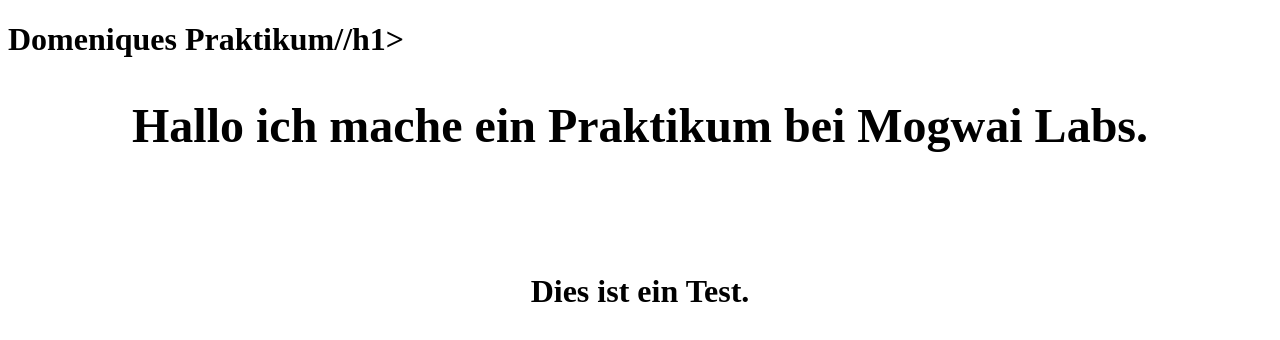
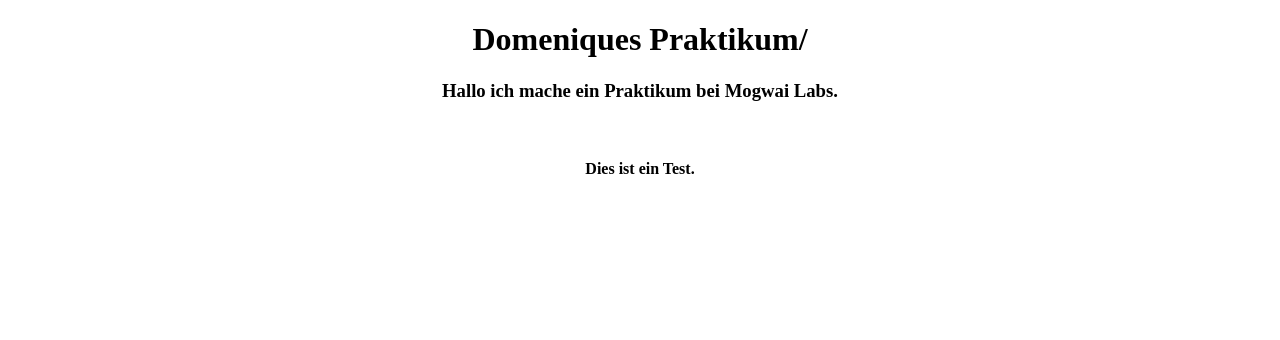
Before and after one commit to domeniqueleipner/domeniqueleipner.github.io, a plain HTML site: page domeniques_praktikum.html in a window 1280 px wide. Drawn offline with Linux system fonts and the light colour scheme.

Commit message:
alles zentriert

```diff
--- a/domeniques_praktikum.html
+++ b/domeniques_praktikum.html
@@ -7,9 +7,9 @@
     <title>Praktikum</title>
 </head>
 <body>
-    <h1>Domeniques Praktikum//h1>
-        <center><p><h2>Hallo ich mache ein Praktikum bei Mogwai Labs.</h2><br>
-        <h4>Dies ist ein Test.</h4></p></center>
+    <center><h1>Domeniques Praktikum/</h1>
+    <p><h3>Hallo ich mache ein Praktikum bei Mogwai Labs.</h3><br>
+    <h4>Dies ist ein Test.</h4></p></center>
 
 </body>
 </html>
```
